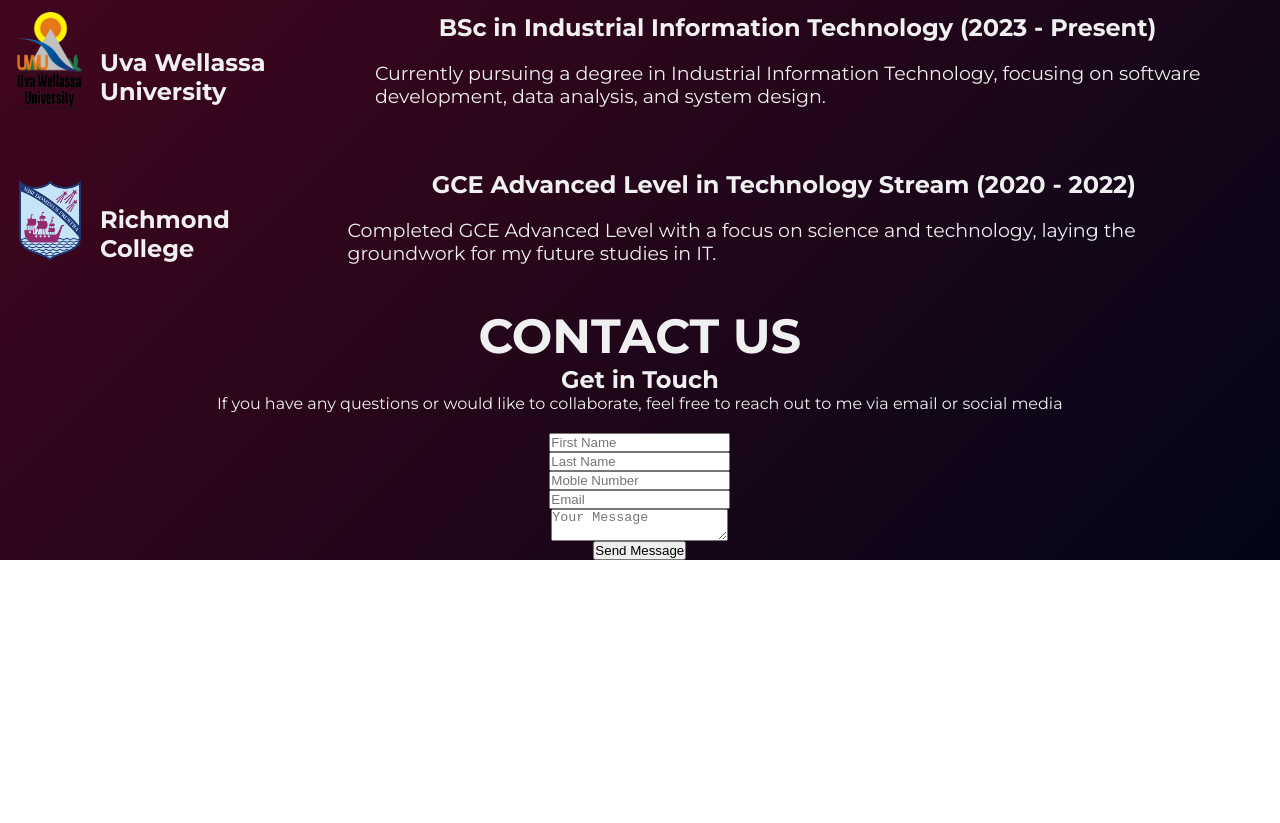
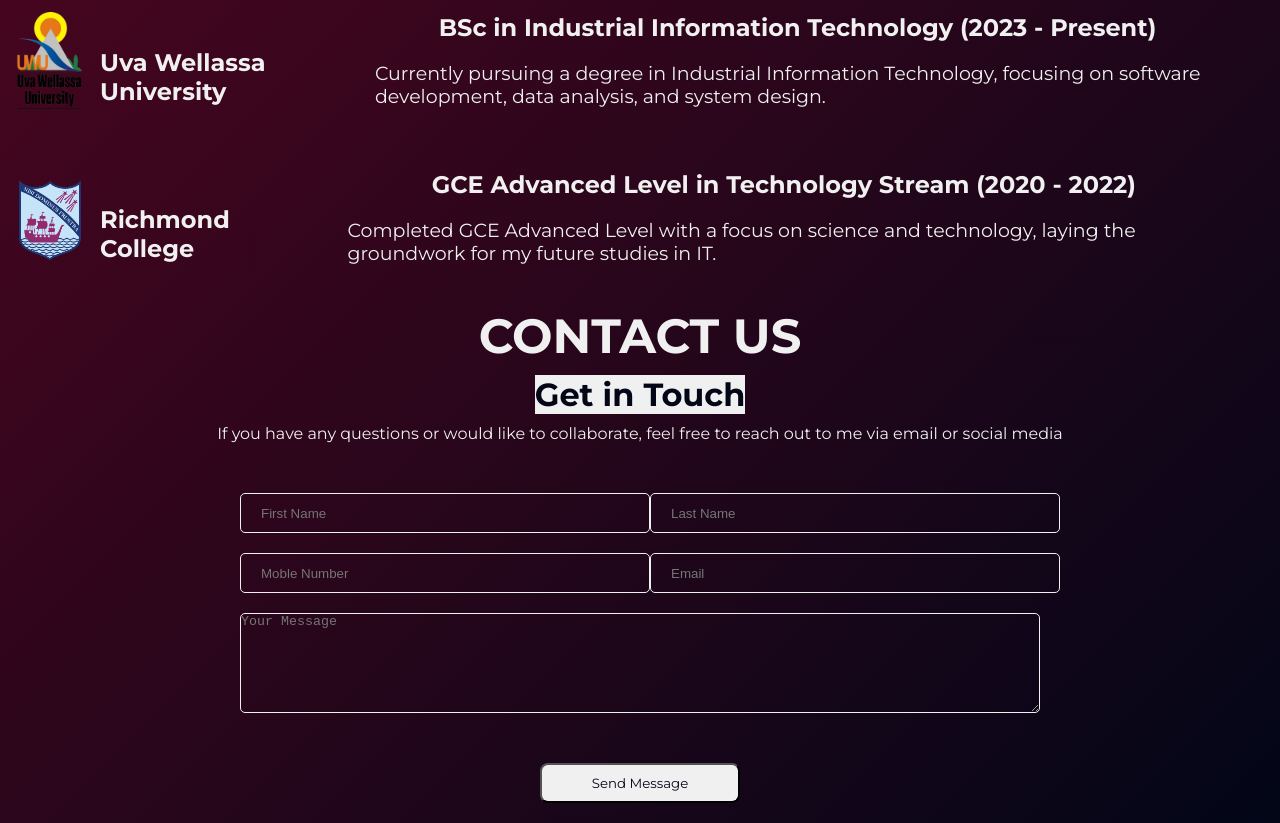
Before and after one commit to Diniruchamodya/Portfolio, a plain HTML site: page index.html in a window 1280 px wide. Shown: the part 1692-2515 px from the top of the page. Before the commit the page ends 2252 px from the top, so only its background shows below. Drawn offline with nearby package versions, Linux system fonts and the light colour scheme.

Commit message:
add css to contact web page

```diff
--- a/index.html
+++ b/index.html
@@ -188,9 +188,9 @@
                             <input type="text" placeholder="Last Name">
                             <input type="number" placeholder="Moble Number">
                             <input type="email" placeholder="Email">
-                            <textarea name="msg" id="msg" placeholder="Your Message"></textarea>
-                            <button class="submit">Send Message</button>
+                            <textarea name="msg" class="msg" placeholder="Your Message"></textarea>
                         </div>
+                        <div class="button"><button class="submit">Send Message</button></div>
                     </div>
                 </div>
             </div>
--- a/style.css
+++ b/style.css
@@ -502,6 +502,14 @@ nav li:first-child {
     width: 100%;
 }
 
+.contact h2 {
+    font-size: 2rem;
+    background-color: var(--text-color);
+    color: var(--background-color);
+    margin-top: 10px;
+    margin-bottom: 10px;
+}
+
 .contact-text {
     width: 100%;
     height: auto;
@@ -516,10 +524,61 @@ nav li:first-child {
 .contact-usertext {
     width: 100%;
     height: auto;
-    display: flex;
-    flex-direction: column;
+    display: grid;
+    grid-template-columns: repeat(auto-fill, minmax(300px, 2fr));
     align-items: center;
     justify-content: center;
     margin-top: 20px;
+    padding: 20px;
 
 }
+
+.contact-usertext input {
+    width: 100%;
+    height: 40px;
+    border: 1px solid var(--text-color);
+    border-radius: 5px;
+    background-color: transparent;
+    margin: 10px;
+    padding: 0 20px;
+    color: var(--text-color);
+
+}
+
+.contact-usertext input ::placeholder {
+    color: var(--text-color);
+}
+
+
+.contact-usertext .msg {
+    width: 800px;
+    height: 100px;
+    border: 1px solid var(--text-color);
+    border-radius: 5px;
+    background-color: transparent;
+    margin: 10px;
+
+}
+
+.contact-usertext .msg ::placeholder {
+    color: var(--text-color);
+}
+
+.button .submit {
+    width: 200px;
+    height: 40px;
+    color: var(--background-color);
+    cursor: pointer;
+    font-family: "Montserrat", sans-serif;
+    border-radius: 8px;
+    background-color: var(--text-color);
+    margin-top: 20px;
+    margin-bottom: 20px;
+
+}
+
+.button .submit:hover {
+    color: var(--text-color);
+    background-color: rgb(255, 30, 49);
+    transition: 0.2s ease-in-out;
+}
```
